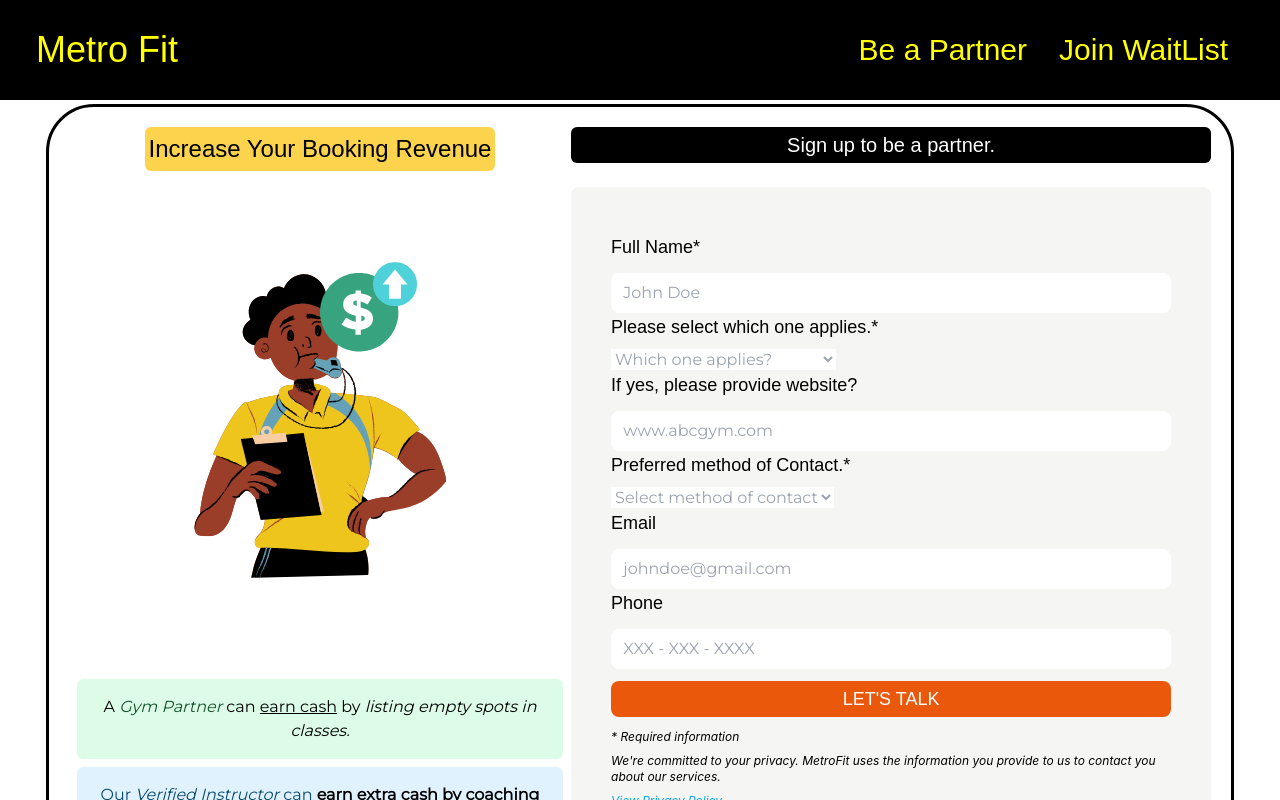
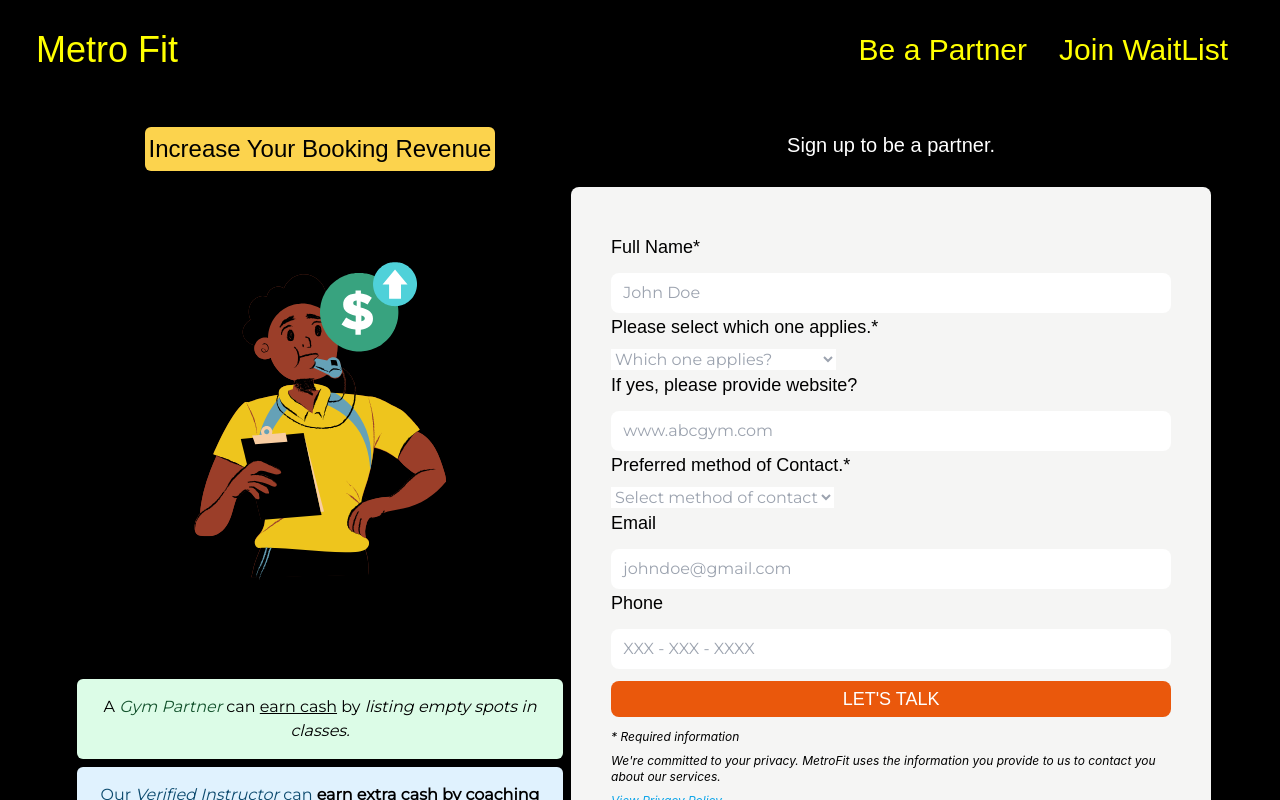
Before and after one commit to sweetmangoes/landing-page, a Next.js app in the folder metrofit-landing/: page /partner in a window 1280 px wide. Shown: the top 800 px of the page. Built offline with nearby package versions, Linux system fonts and the light colour scheme; a web font is replaced by a local one.

Commit message:
partner resizing. bg bug test

```diff
--- a/metrofit-landing/components/Member.js
+++ b/metrofit-landing/components/Member.js
@@ -5,7 +5,7 @@
   return (
     <div className="bg-white w-full flex justify-center items-center
                     lg:h-[90vh]">
-      <div className="h-full w-full lg:w-[94%] flex flex-col items-center bg-no-repeat bg-center bg-contain bg-[url('../public/images/member-bg.svg')]
+      <div className="h-full w-full lg:w-[94%] flex flex-col items-center bg-no-repeat bg-center bg-contain bg-[url('/member-bg.svg')]
                       lg:border-[3px] lg:rounded-[3rem] lg:border-black lg:h-[90%] lg:flex-row lg:p-0 lg:bg-none">
         <div className="h-full bg-no-repeat bg-center bg-contain lg:bg-[url('../public/images/member-bg.svg')]
                         lg:w-[49.3%] lg:rounded-[3rem]">
--- a/metrofit-landing/pages/partner/index.js
+++ b/metrofit-landing/pages/partner/index.js
@@ -7,7 +7,7 @@
       <br />
       <br />
       <br />
-      <div className="bg-white w-full flex flex-row items-center justify-evenly p-2 lg:">
+      <div className="bg-black w-full h-full flex flex-row items-center justify-evenly p-2 lg:">
         <div className="border-[3px] rounded-[3rem] border-black h-auto lg:h-[90%] w-[94%] flex flex-col sm:flex-row justify-around p-5">
           <div className="flex flex-col items-center justify-center overflow:auto sm:w-[20rem] md:w-[30rem] lg:w-[38rem] text-center text-black">
             <h1 className=" font-monomaniac bg-amber-300 rounded-md text-[1.5rem] p-1">
```
